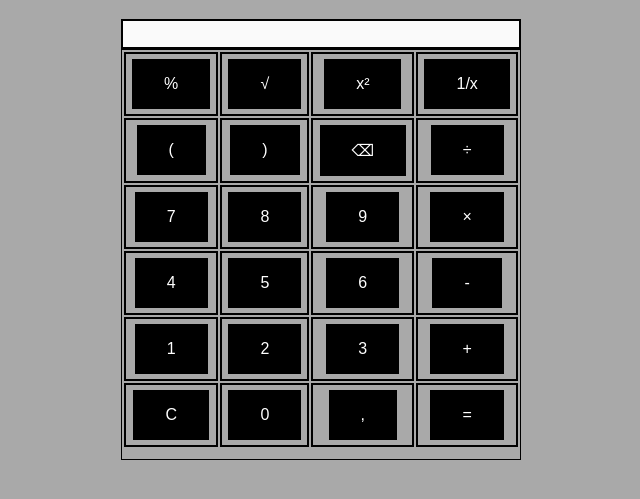
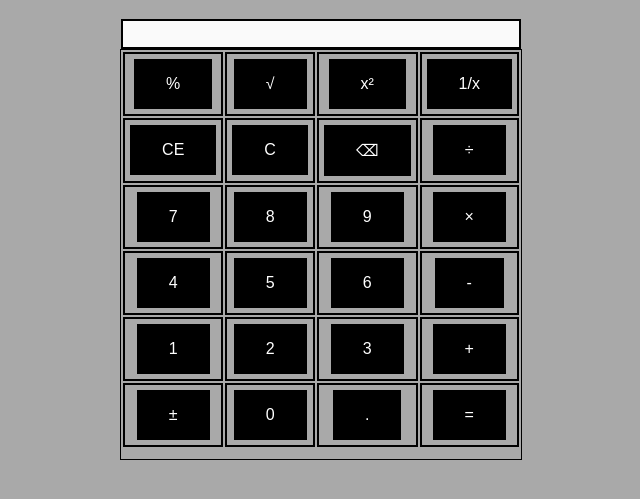
Before and after one commit to Jonnathan-Matute/Calculadora_JavaScript, a plain HTML site: page index.html in a window 1280 px wide. Shown: the part 61-560 px from the top of the page, without its empty margins (319-959 px from the left). Drawn offline with Linux system fonts and the light colour scheme.

Commit message:
Calculadora lista para su funcionamiento
Calculadora lista para su funcionamiento

```diff
--- a/index.html
+++ b/index.html
@@ -1,5 +1,5 @@
 <!DOCTYPE html>
-<html lang="en">
+<html lang="es">
 
 <head>
     <meta charset="UTF-8">
@@ -21,8 +21,8 @@
             <td><input class="button" type="button" value="1/x" onclick="pantalla.value+='1/'"></td>
         </tr>
         <tr>
-            <td><input class="button" type="button" value="(" onclick="pantalla.value+='('"></td>
-            <td><input class="button" type="button" value=")" onclick="pantalla.value+=')'"></td>
+            <td><input class="button" type="button" value="CE" onclick="pantalla.value=''"></td>
+            <td><input class="button" type="button" value="C" onclick="pantalla.value=''"></td>
             <td><input class="button" type="button" value="⌫" onclick="regresar(pantalla.value)"></td>
             <td><input class="button" type="button" value="&divide;" onclick="pantalla.value+='/'"></td>
         </tr>
@@ -45,9 +45,9 @@
             <td><input class="button" type="button" value="+" onclick="pantalla.value+='+'"></td>
         </tr>
         <tr>
-            <td><input class="button" type="button" value="C" onclick="pantalla.value=''"></td>
+            <td><input class="button" type="button" value="&plusmn;" onclick="pantalla.value+='-'"></td>
             <td><input class="button numero" type="button" value="0" onclick="pantalla.value+='0'"></td>
-            <td><input class="button" type="button" value="," onclick="pantalla.value+='.'"></td>
+            <td><input class="button" type="button" value="." onclick="pantalla.value+='.'"></td>
             <td><input class="button" type="button" value="=" onclick="operar(pantalla.value)"></td>
         </tr>
 
```
